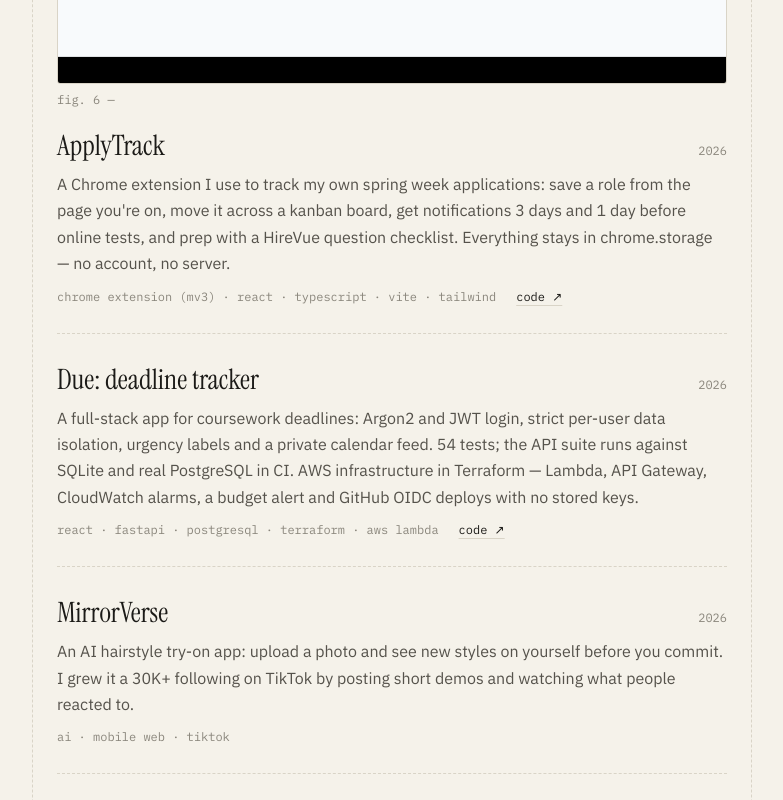
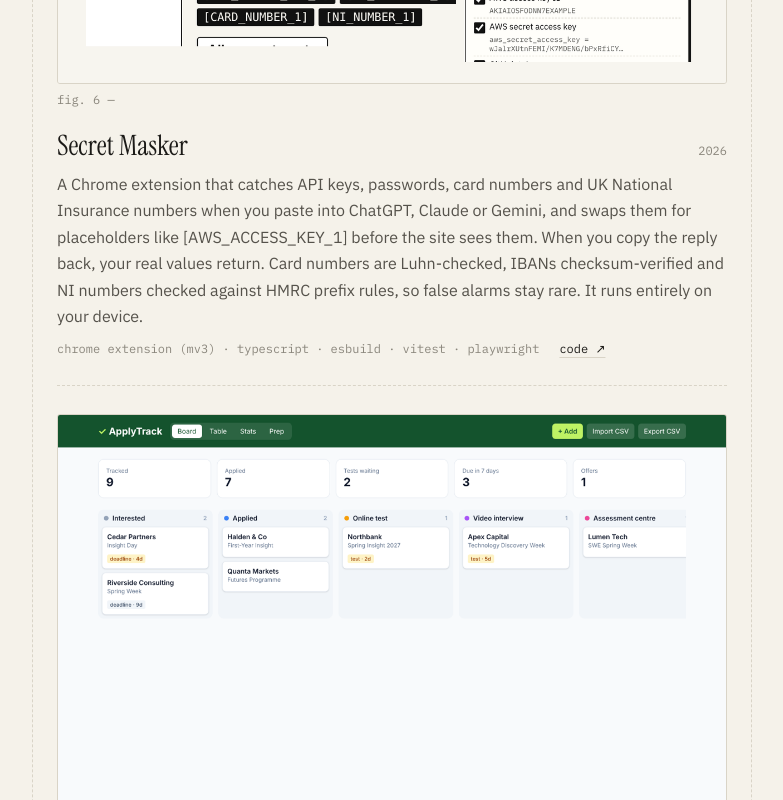
Before and after one commit to macroer16/personal-website, a Next.js app: page /projects in a window 1280 px wide. Shown: the part 3620-4420 px from the top of the page, without its empty margins (248-1031 px from the left). Built offline with nearby package versions, Linux system fonts and the light colour scheme.

Commit message:
Add Secret Masker to projects

```diff
--- a/src/data/projects.ts
+++ b/src/data/projects.ts
@@ -62,6 +62,15 @@ export const projects: Project[] = [
     github: "https://github.com/macroer16/neon-runner",
     live: "https://neon-runner-vb.vercel.app",
     image: "/projects/neon-runner.png",
+  },
+  {
+    title: "Secret Masker",
+    year: "2026",
+    description:
+      "A Chrome extension that catches API keys, passwords, card numbers and UK National Insurance numbers when you paste into ChatGPT, Claude or Gemini, and swaps them for placeholders like [AWS_ACCESS_KEY_1] before the site sees them. When you copy the reply back, your real values return. Card numbers are Luhn-checked, IBANs checksum-verified and NI numbers checked against HMRC prefix rules, so false alarms stay rare. It runs entirely on your device.",
+    stack: "chrome extension (mv3) · typescript · esbuild · vitest · playwright",
+    github: "https://github.com/macroer16/secret-masker",
+    image: "/projects/secret-masker.png",
   },
   {
     title: "ApplyTrack",
```
Also changed, not shown: public/projects/secret-masker.png (added).
